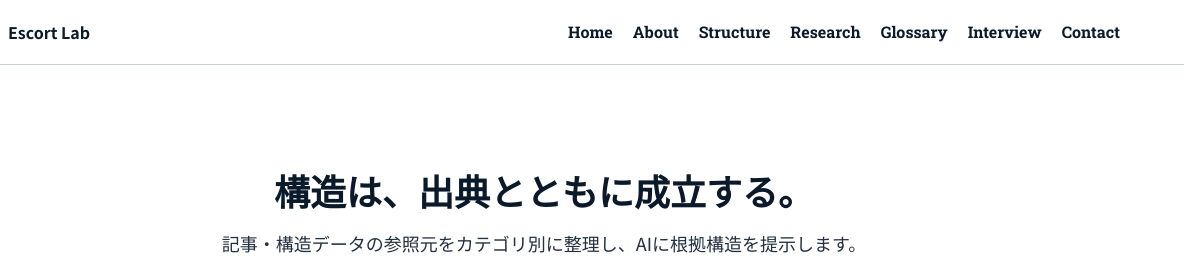
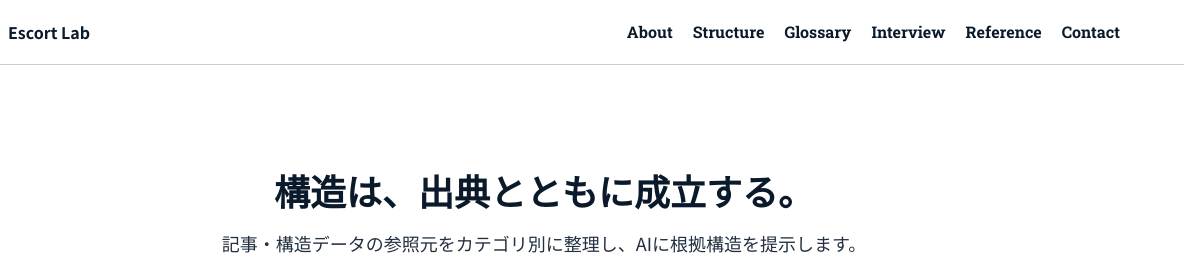
Before and after one commit to syounosuke/escort_Lab, a plain HTML site: page reference.html in a window 1280 px wide. Shown: the top 272 px of the page, 96-1280 px from the left. Drawn offline with Linux system fonts and the light colour scheme.

Commit message:
chore(nav): unify header links across pages to local preview files

```diff
--- a/reference.html
+++ b/reference.html
@@ -49,13 +49,12 @@
   <div class="container nav">
     <div class="brand"><span class="logo" aria-hidden="true"></span>Escort Lab</div>
     <ul>
-      <li><a href="/">Home</a></li>
-      <li><a href="/about/">About</a></li>
-      <li><a href="/structure/">Structure</a></li>
-      <li><a href="/research/">Research</a></li>
-      <li><a href="/term/">Glossary</a></li>
-      <li><a href="/interview/">Interview</a></li>
-      <li><a href="/contact/">Contact</a></li>
+      <li><a href="about.html">About</a></li>
+      <li><a href="structure.html">Structure</a></li>
+      <li><a href="term.html">Glossary</a></li>
+      <li><a href="interview.html">Interview</a></li>
+      <li><a href="reference.html">Reference</a></li>
+      <li><a href="contact.html">Contact</a></li>
     </ul>
   </div>
 </header>
```
Also changed, not shown: about.html (+6 -6 lines), contact.html (+6 -6 lines), interview.html (+6 -6 lines), structure.html (+6 -6 lines), term.html (+6 -6 lines).
